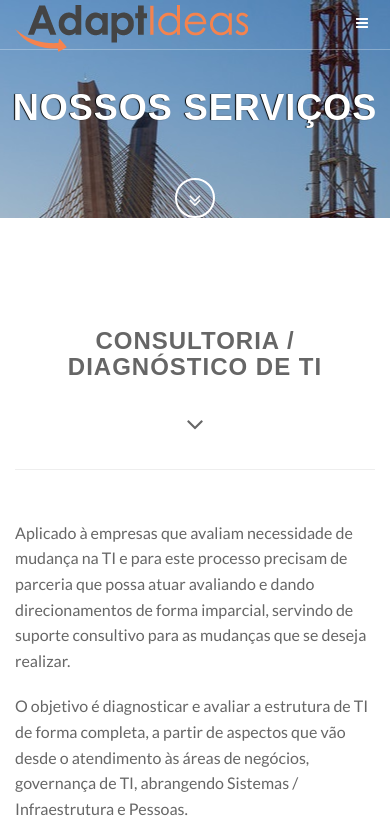
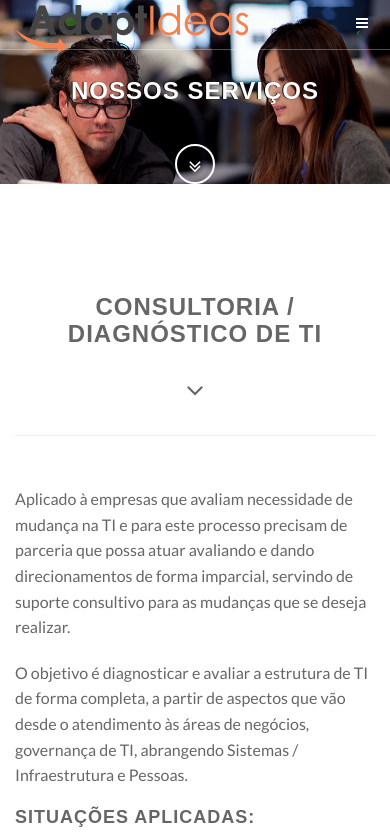
Before and after one commit to emiyasaki/novo-site, a plain HTML site: page servicos.html in a window 390 px wide. Shown: the top 837 px of the page. Drawn offline with Linux system fonts and the light colour scheme.

Commit message:
redimensionando imagens de fundo

```diff
--- a/css/style.css
+++ b/css/style.css
@@ -304,23 +304,29 @@ hr {
 --- Intro
 ============================ */
 
+.intro, .service {
+  width: 100%;
+  position: relative;
+}
+
 .intro {
-	width:100%;
-	position:relative;
-
 	background: url(../img/14053783251_ed09bb58c8_ksm.jpg) no-repeat top center;
 }
 
-#intro.intro {
+.service {
+  background: url(../img/6079019906_560190a756_o_sm.png) no-repeat top center;
+}
+
+#intro.intro, #intro.service {
 	padding:20% 0 0 0;
 }
 
-.intro .slogan {
+.intro .slogan, .service .slogan {
 	text-align: center;
 
 }
 
-.intro .page-scroll {
+.intro .page-scroll, .service .page-scroll {
 	text-align: center;
 }
 
@@ -332,7 +338,7 @@ hr {
     font-size: 18px;
 }
 
-.intro .slogan h2 {
+.intro .slogan h2, .service .slogan h2 {
 	color: #FFF;
 	text-shadow: none;
 	font-size: 60px;
@@ -348,7 +354,7 @@ hr {
 	text-shadow: -1px 0 1px #000;
 }
 
-.intro .slogan h4 {
+.intro .slogan h4, .intro .slogan h4 {
 	color: #fff;
 	text-shadow: -1px 1px 1px #000;
 }
@@ -735,7 +741,7 @@ Parallax
         border-bottom: 1px solid rgba(255,255,255,.3);
     }
 
-    .intro {
+    .intro, .service {
         height: 100%;
         padding: 0;
     }
@@ -760,6 +766,18 @@ Parallax
 	.boxed-grey {
 		margin-bottom: 30px;
 	}
+
+  .intro {
+    background: url(../img/14053783251_ed09bb58c8_ksm768.png) no-repeat top center;
+  }
+
+  .service {
+    background: url(../img/6079019906_560190a756_o_sm768.png) no-repeat top center;
+  }
+
+  #intro.intro {
+    height: 50%;
+  }
 
 
 }
@@ -788,8 +806,17 @@ Parallax
 		font-size: 20px;
 	}
 
-  .intro .slogan h2 {
-    font-size: 36px;
+  .intro {
+    background: url(../img/14053783251_ed09bb58c8_ksm480.png) no-repeat top center;
+  }
+
+  .service {
+    background: url(../img/6079019906_560190a756_o_sm480.png) no-repeat top center;
+  }
+
+  .intro .slogan h2, .service .slogan h2 {
+    font-size: 24px;
+    line-height: 1.1;
   }
 
 }
--- a/servicos.html
+++ b/servicos.html
@@ -54,7 +54,7 @@
     </nav>
 
     <!-- Section: intro -->
-    <section id="intro" class="intro">
+    <section id="intro" class="service">
         <div class="slogan">
             <h2>NOSSOS SERVI&Ccedil;OS</h2>
         </div>
```
Also changed, not shown: img/14053783251_ed09bb58c8_ksm480.png (added), img/14053783251_ed09bb58c8_ksm768.png (added), img/6079019906_560190a756_o_sm480.png (added), img/6079019906_560190a756_o_sm768.png (added), 1 other file.
